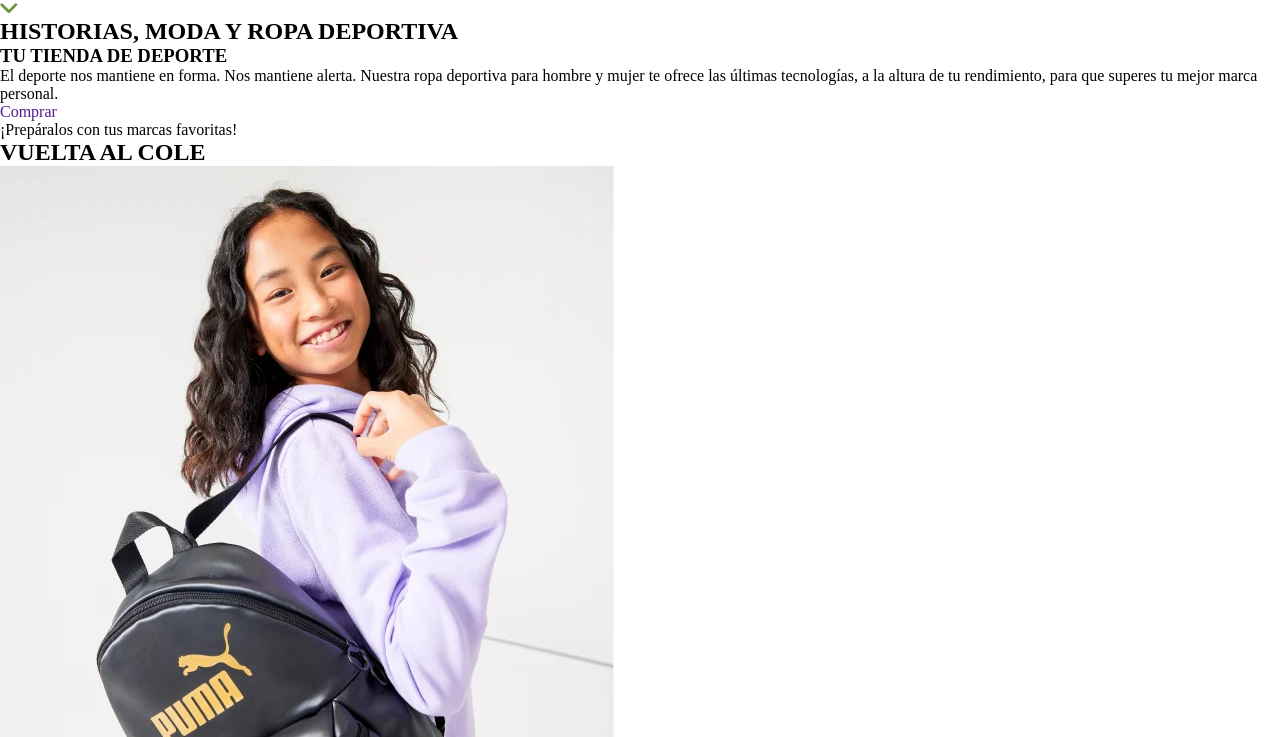
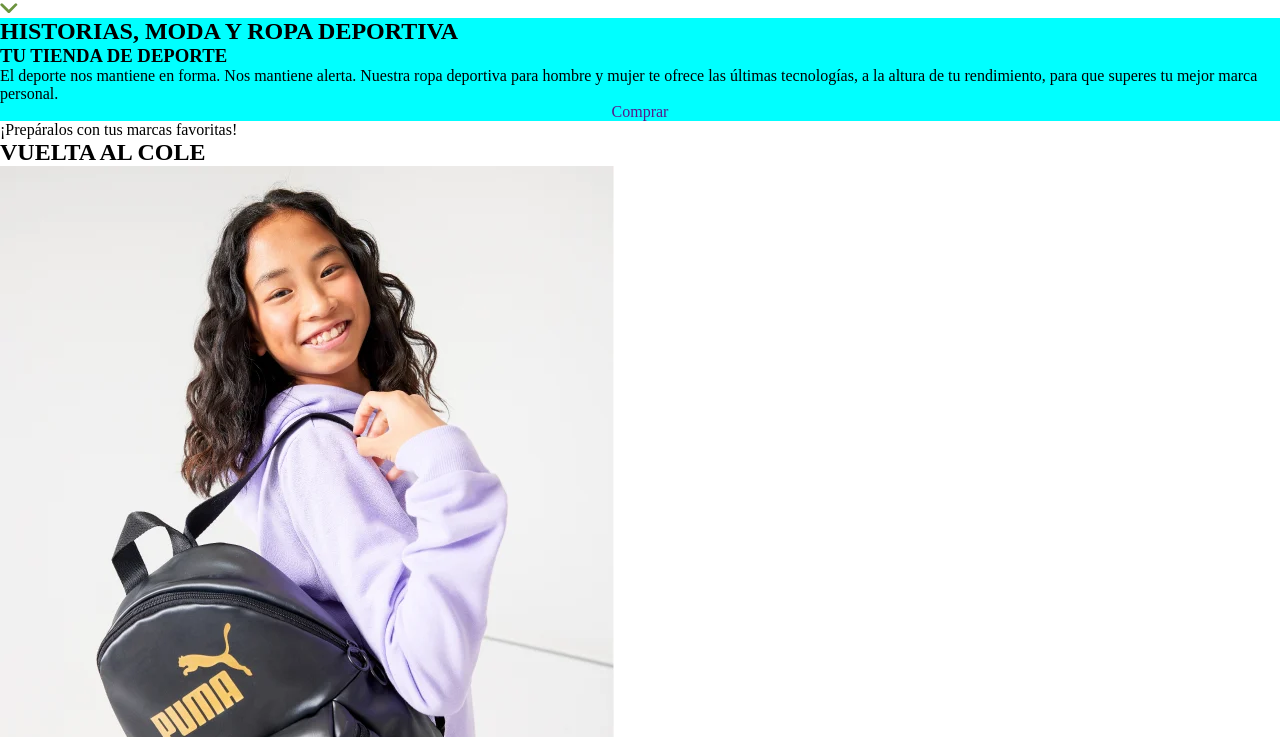
Before and after one commit to Adalab/modulo-1-evaluacion-final-laura-pf, a website built with Vite: page src/index.html in a window 1280 px wide. Shown: the part 63-800 px from the top of the page. Built offline with nearby package versions, Linux system fonts and the light colour scheme.

Commit message:
changes in mainsection

```diff
--- a/src/partials/main.html
+++ b/src/partials/main.html
@@ -1,8 +1,8 @@
-<main>
+<main class="main">
     <article>
         <h2>HISTORIAS, MODA Y ROPA DEPORTIVA</h2>
         <h3>TU TIENDA DE DEPORTE</h3>
         <P>El deporte nos mantiene en forma. Nos mantiene alerta. Nuestra ropa deportiva para hombre y mujer te ofrece las últimas tecnologías, a la altura de tu rendimiento, para que superes tu mejor marca personal.</P>
-        <a href="">Comprar</a>
     </article>
+    <a href="">Comprar</a>
 </main>
--- a/src/scss/layout/_main.scss
+++ b/src/scss/layout/_main.scss
@@ -0,0 +1,7 @@
+.main {
+    background-color: aqua;
+    display: flex;
+    flex-direction: column;
+    justify-content: center;
+    align-items: center;
+}
--- a/src/scss/main.scss
+++ b/src/scss/main.scss
@@ -2,6 +2,6 @@
 @import './core/variables';
 @import './core/reset';
 // @import '/layout/header';
-// @import '/layout/main';
+@import './layout/main';
 // @import '/layout/section';
 // @import '/layout/footer';
```
